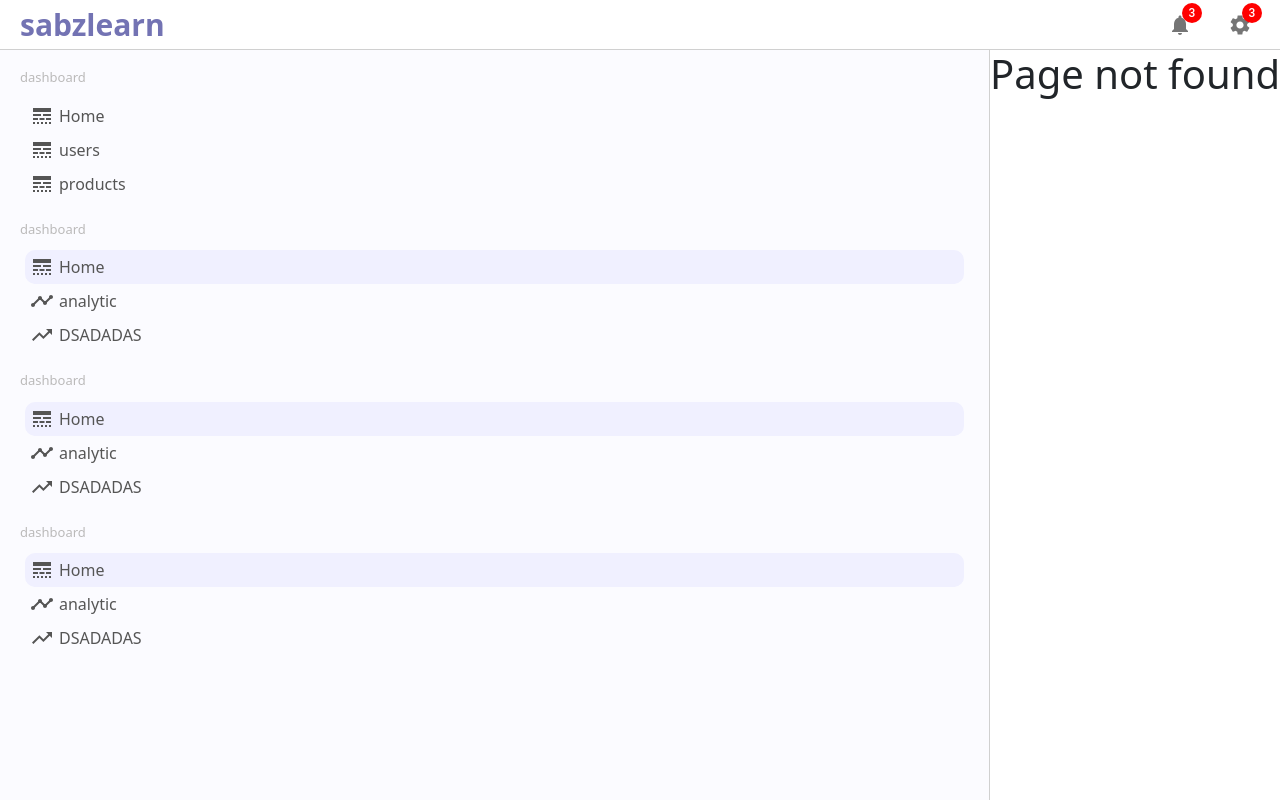
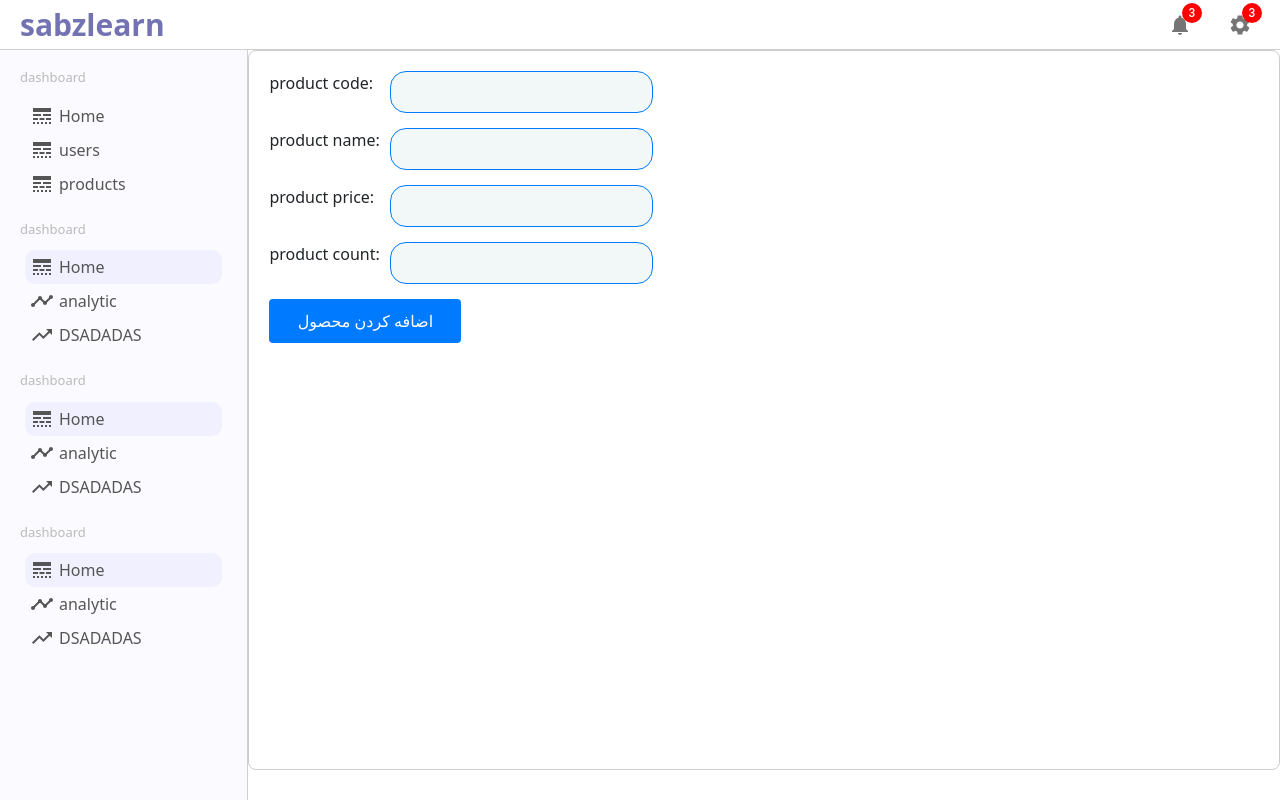
Before and after one commit to miladoskuei/Admin-Dashboard, a React (Create React App) app: page /Addproducts in a window 1280 px wide. Before the commit this address had no page. Built offline with nearby package versions, Linux system fonts and the light colour scheme.

Commit message:
adding product and reading products from db

```diff
--- a/package.json
+++ b/package.json
@@ -13,6 +13,7 @@
         "@testing-library/react": "^13.4.0",
         "@testing-library/user-event": "^13.5.0",
         "bootstrap": "^5.3.3",
+        "firebase": "^10.13.2",
         "react": "^18.3.1",
         "react-bootstrap": "^2.10.4",
         "react-dom": "^18.3.1",
--- /dev/null
+++ b/src/firebaseConfig.js
@@ -0,0 +1,18 @@
+import { initializeApp } from "firebase/app";
+import { getDatabase } from "firebase/database";
+
+const firebaseConfig = {
+    apiKey: "AIzaSyDaXc_ilzwXwt7fI5OfYtli4RFidrhmlNY",
+    authDomain: "myproject-4e193.firebaseapp.com",
+    databaseURL: "https://myproject-4e193-default-rtdb.firebaseio.com",
+    projectId: "myproject-4e193",
+    storageBucket: "myproject-4e193.appspot.com",
+    messagingSenderId: "219634886504",
+    appId: "1:219634886504:web:eef348edc360b8267918dd",
+    measurementId: "G-5MGC2QZLP4"
+  };
+
+const app = initializeApp(firebaseConfig);
+const database = getDatabase(app);
+
+export { database };
--- /dev/null
+++ b/src/pages/adduser/Add.js
@@ -0,0 +1,146 @@
+// import React, { useState } from "react";
+// import { database } from "../../firebaseConfig";
+// import { ref, set } from "firebase/database";
+
+// const AddProduct = () => {
+//   const [productCode, setProductCode] = useState("");
+//   const [productName, setProductName] = useState("");
+//   const [productPrice, setProductPrice] = useState("");
+//   const [productStock, setProductStock] = useState("");
+//   const [message, setMessage] = useState("");
+
+//   const handleSubmit = (e) => {
+//     e.preventDefault();
+//     const newProduct = {
+//       code: productCode,
+//       name: productName,
+//       price: productPrice,
+//       stock: productStock,
+//     };
+//   };
+import React, { useState } from "react";
+import { database } from "../../firebaseConfig";
+import { ref, set } from "firebase/database";
+
+const AddProduct = () => {
+  const [productCode, setProductCode] = useState("");
+  const [productName, setProductName] = useState("");
+  const [productPrice, setProductPrice] = useState("");
+  const [productStock, setProductStock] = useState("");
+  const [message, setMessage] = useState("");
+
+  const handleSubmit = (e) => {
+    e.preventDefault();
+    const newProduct = {
+      code: productCode,
+      name: productName,
+      price: productPrice,
+      stock: productStock,
+    };
+
+
+
+    set(ref(database, "products/" + productCode), newProduct)
+      .then(() => {
+        setMessage("محصول با موفقیت اضافه شد!");
+        setProductCode(prev => Number(prev) + 1);
+        setProductName("");
+        setProductPrice("");
+        setProductStock("");
+      })
+      .catch((error) => {
+        console.error("Error adding product:", error);
+        setMessage("خطا در اضافه کردن محصول.");
+      });
+  };
+
+  return (
+    <form onSubmit={handleSubmit} style={formStyle}>
+      <div style={inputGroupStyle}>
+        <label> product code: </label>{" "}
+        <input
+
+          style={inputs}
+          type="text"
+          value={productCode}
+          onChange={(e) => setProductCode(e.target.value)}
+          required
+        />
+      </div>{" "}
+      <div style={inputGroupStyle}>
+        <label> product name: </label>{" "}
+        <input
+          style={inputs}
+          type="text"
+          value={productName}
+          onChange={(e) => setProductName(e.target.value)}
+          required
+        />
+      </div>{" "}
+      <div style={inputGroupStyle}>
+        <label> product price: </label>{" "}
+        <input
+          style={inputs}
+          type="number"
+          value={productPrice}
+          onChange={(e) => setProductPrice(e.target.value)}
+          min="0"
+          required
+        />
+      </div>{" "}
+      <div style={inputGroupStyle}>
+        <label> product count: </label>{" "}
+        <input
+          style={inputs}
+          type="number"
+          value={productStock}
+          onChange={(e) => setProductStock(e.target.value)}
+          min="0"
+          required
+        />
+      </div>{" "}
+      <button type="submit" style={buttonStyle}>
+        اضافه کردن محصول{" "}
+      </button>{" "}
+      {message && <p> {message} </p>}{" "}
+    </form>
+  );
+};
+
+const formStyle = {
+  flex: 4,
+  display: "flex",
+  flexDirection: "column",
+  margin: "0 auto",
+  padding: "20px",
+  border: "1px solid #ccc",
+  borderRadius: "8px",
+  backgroundColor: "white",
+};
+
+const inputGroupStyle = {
+  marginBottom: "15px",
+  display: "flex",
+  justifyContent: "space-between",
+  width: "24rem",
+};
+
+const buttonStyle = {
+  padding: "10px 20px",
+  backgroundColor: "#007bff",
+  color: "#fff",
+  border: "none",
+  borderRadius: "4px",
+  cursor: "pointer",
+  maxWidth: "12rem",
+};
+const inputs = {
+  border: "none",
+  border: "1px solid #007bff",
+  backgroundColor: "#f2f8f8",
+  borderRadius: "1rem",
+  padding: "0.5rem",
+  fontWeight: "bold",
+};
+
+export default AddProduct;
--- a/src/pages/product/Product.js
+++ b/src/pages/product/Product.js
@@ -5,6 +5,8 @@ import Chart from "../../components/Topbar/chart/Chart";
 import { product } from "../../datas/routes/productData";
 import PublishIcon from "@mui/icons-material/Publish";
 import { useMediaQuery } from "react-responsive";
+import { useNavigate } from "react-router-dom";
+
 export default function Product() {
   const isLarge = useMediaQuery({ minWidth: 1540 });
   const isSmall = useMediaQuery({ maxWidth: 700 });
@@ -13,8 +15,14 @@ export default function Product() {
     <div className="product">
       <div className="productTitleContainer">
         <h1> product name </h1>{" "}
-        <Link>
-          <button className="productAddButton"> add </button>{" "}
+        <Link to={'/Addproducts'}>
+          <button
+            className="productAddButton"
+
+          >
+            {" "}
+            Add Product{" "}
+          </button>{" "}
         </Link>{" "}
       </div>{" "}
       <div className="productTop">
@@ -38,8 +46,11 @@ export default function Product() {
           style={!isSmall ? { minWidth: "30rem" } : { minWidth: "100%" }}
         >
           <div className="productInfoTop">
-
-            <img src={`${process.env.PUBLIC_URL}/logo192.png`} alt="" className="productInfoImg" />
+            <img
+              src={`${process.env.PUBLIC_URL}/logo192.png`}
+              alt=""
+              className="productInfoImg"
+            />
             <span className="productName"> labtop </span>{" "}
           </div>{" "}
           <div className="productInfoBottom">
@@ -78,7 +89,11 @@ export default function Product() {
           </div>{" "}
           <div className="productFormRight">
             <div className="productUploader">
-              <img className="productUploadImg" src={`${process.env.PUBLIC_URL}/logo192.png`} alt="" />
+              <img
+                className="productUploadImg"
+                src={`${process.env.PUBLIC_URL}/logo192.png`}
+                alt=""
+              />
               <label for="">
                 <PublishIcon> </PublishIcon>{" "}
               </label>{" "}
--- a/src/pages/product/product.css
+++ b/src/pages/product/product.css
@@ -11,7 +11,7 @@
 }
 
 .productAddButton {
-    width: 5rem;
+    width: auto;
     border: none;
     padding: 0.6rem;
     cursor: pointer;
--- a/src/pages/products/Products.js
+++ b/src/pages/products/Products.js
@@ -1,19 +1,36 @@
-import React from "react";
+import React, { useEffect } from "react";
 import { Link } from "react-router-dom";
 import { DataGrid } from "@mui/x-data-grid";
-import { ourUser } from "../../datas/routes/ourUsers";
 import { useState } from "react";
-import { width } from "@mui/system";
 import "./products.css";
 import DeleteOutlineIcon from "@mui/icons-material/DeleteOutline";
 import { ourProducts } from "../../datas/routes/ourUsers";
 import { clear } from "@testing-library/user-event/dist/clear";
-import { useMediaQuery } from "react-responsive";
+
+import { fetchDatas } from "../../helpers/fetch";
+import { useQuery } from "react-query";
 // import "DeleteOutlineIcon" from "@mui/icons-material/DeleteOutline";
 
 export default function Products() {
-  const [products, setproducts] = useState(ourProducts);
+  const [products, setproducts] = useState([]);
 
+  useEffect(() => {
+    fetchDatas(
+      "https://myproject-4e193-default-rtdb.firebaseio.com/products.json"
+    )
+      .then((data) => {
+        const transformedArray = data.map((subArray) => subArray[1]);
+        const finalArray = transformedArray.filter(item => {
+
+          return item !== null
+
+        })
+
+        setproducts(finalArray);
+        console.log("transformed array is :", transformedArray.slice(1));
+      })
+      .catch((error) => console.error("Error fetching data:", error));
+  }, []);
 
   function deleteProdcuts(id) {
     console.log(id);
@@ -28,29 +45,33 @@ export default function Products() {
 
   const columns = [
     {
-      field: "id",
+      field: "code",
       headerName: "id",
       width: 200,
     },
     {
       editable: true,
-      field: "title",
+      field: "name",
       headerName: "title",
       width: 200,
-      renderCell: (params) => {
-        console.log("params :", params);
-        return (
-          <>
-            <div className="userRowContainer">
-              <img className="userImg" src={`${process.env.PUBLIC_URL}/${params.row.img}`} alt="" />{" "}
-              {params.row.title}{" "}
-            </div>{" "}
-          </>
-        );
-      },
+      // renderCell: (params) => {
+      //   console.log("params :", params);
+      //   return (
+      //     <>
+      //       <div className="userRowContainer">
+      //         <img
+      //           className="userImg"
+      //           src={`${process.env.PUBLIC_URL}/${params.row.img}`}
+      //           alt=""
+      //         />{" "}
+      //         {params.row.title}{" "}
+      //       </div>{" "}
+      //     </>
+      //   );
+      // },
     },
     {
-      field: "cost",
+      field: "price",
       headerName: "price",
       width: 240,
     },
@@ -72,13 +93,13 @@ export default function Products() {
         return (
           <>
             <div className="btncontainer">
-              <Link className="edit" to={`/products/${params.row.id}`}>
+              <Link className="edit" to={`/products/${params.row.code}`}>
                 <button className="btnEdit"> Edit </button>{" "}
               </Link>{" "}
               <div className="iconcontainer">
                 <DeleteOutlineIcon
                   onClick={() => {
-                    deleteProdcuts(params.row.id);
+                    deleteProdcuts(params.row.code);
                   }}
                   className="deleteBtn"
                 >
@@ -94,7 +115,7 @@ export default function Products() {
 
   return (
     <div className="userTable">
-      <DataGrid className="data-grid" rows={products} columns={columns} />{" "}
+      <DataGrid className="data-grid" rows={products} columns={columns} getRowId={(row) => row.code} />{" "}
     </div>
   );
 }
--- a/src/pages/products/products.css
+++ b/src/pages/products/products.css
@@ -109,15 +109,19 @@
 .productInfoItem {
     width: 10rem;
     display: flex;
-    justify-content: space-between;
+    justify-content: space-around;
+    width: 100%;
 }
 
 .productItemKey {
     font-weight: 600;
+    width: 6rem;
 }
 
 .productItemValue {
     font-weight: 300;
+    width: 6rem;
+
 }
 
 .productBottom {
```
Also changed, not shown: src/datas/routes/routes.js (+7 -2 lines), 1 other file (tests, documents, lock files or other folders).
